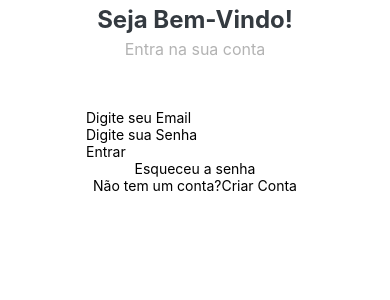
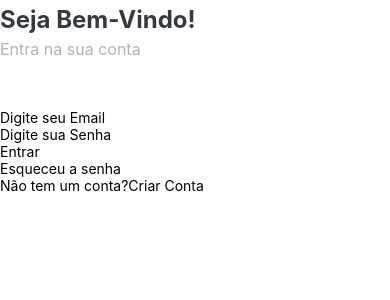
Before and after one commit to manuelkalueka/kiddo-step, a React Native app: screen / in a window 390 px wide. Shown: the top 300 px of the page. Built offline with nearby package versions, Linux system fonts and the light colour scheme.

Commit message:
FIX: Usando o  SafeProvider

```diff
--- a/App.js
+++ b/App.js
@@ -1,15 +1,20 @@
-import { StyleSheet, View, SafeAreaView, Platform } from "react-native";
+import { StatusBar } from "expo-status-bar";
+import { StyleSheet, View, Platform } from "react-native";
+import { SafeAreaProvider, SafeAreaView } from "react-native-safe-area-context";
 import defaultStyle from "./src/defaultStyle";
 
 import Login from "./src/components/pages/Login";
 
 export default function App() {
   return (
-    <SafeAreaView style={styles.container}>
-      <View>
-        <Login />
-      </View>
-    </SafeAreaView>
+    <SafeAreaProvider>
+      <SafeAreaView style={styles.container}>
+        <StatusBar style="auto" />
+        <View>
+          <Login />
+        </View>
+      </SafeAreaView>
+    </SafeAreaProvider>
   );
 }
 
--- a/src/components/pages/Login/styles.js
+++ b/src/components/pages/Login/styles.js
@@ -3,8 +3,6 @@ import defaultStyle from "../../../defaultStyle";
 
 const styles = StyleSheet.create({
   containerLogin: {
-    justifyContent: "center",
-    alignItems: "center",
     height:"100%"
   },
 });
```
